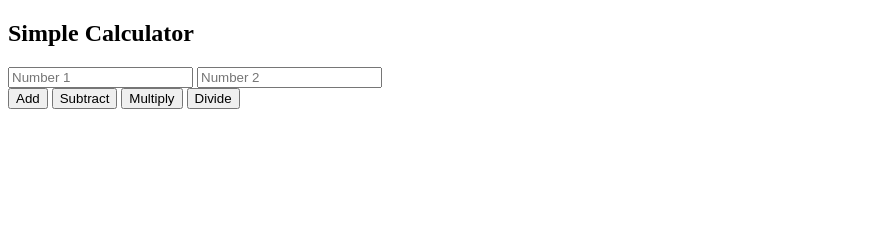
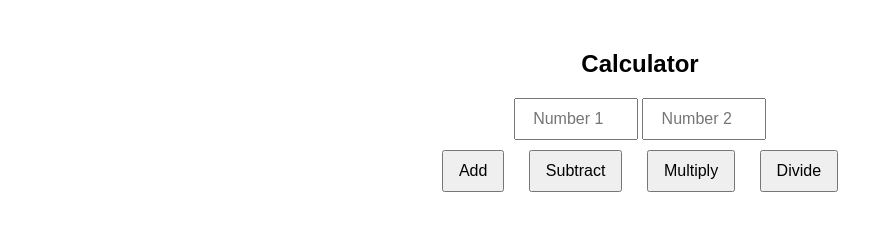
Before and after one commit to kaneswaranJalani/class-work-s4, a plain HTML site: page index.html in a window 1280 px wide. Shown: the whole page, without its empty margins (0-893 px from the left). Drawn offline with Linux system fonts and the light colour scheme.

Commit message:
add the links

```diff
--- a/index.html
+++ b/index.html
@@ -4,9 +4,10 @@
     <meta charset="UTF-8">
     <meta name="viewport" content="width=device-width, initial-scale=1.0">
     <title>caculater</title>
+    <link rel="stylesheet" href="index.css">
 </head>
 <body>
-    <h2>Simple Calculator</h2>
+    <h2> Calculator</h2>
     <input type="number" id="num1" placeholder="Number 1">
     <input type="number" id="num2" placeholder="Number 2">
     <br>
@@ -15,5 +16,6 @@
     <button onclick="calculate('multiply')">Multiply</button>
     <button onclick="calculate('divide')">Divide</button>
     <p id="result"></p>
+    <script src="index.js"></script>
 </body>
 </html>
```
